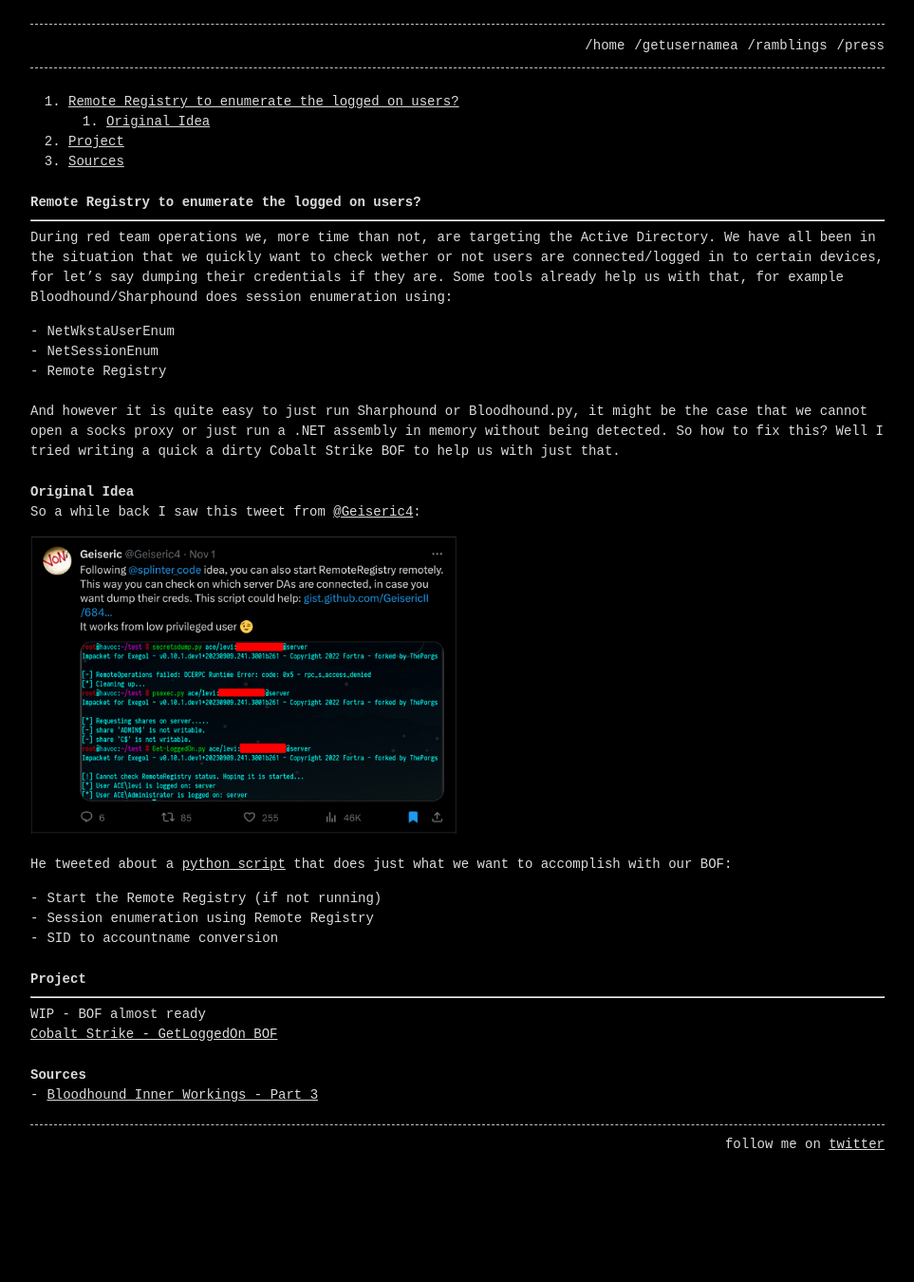
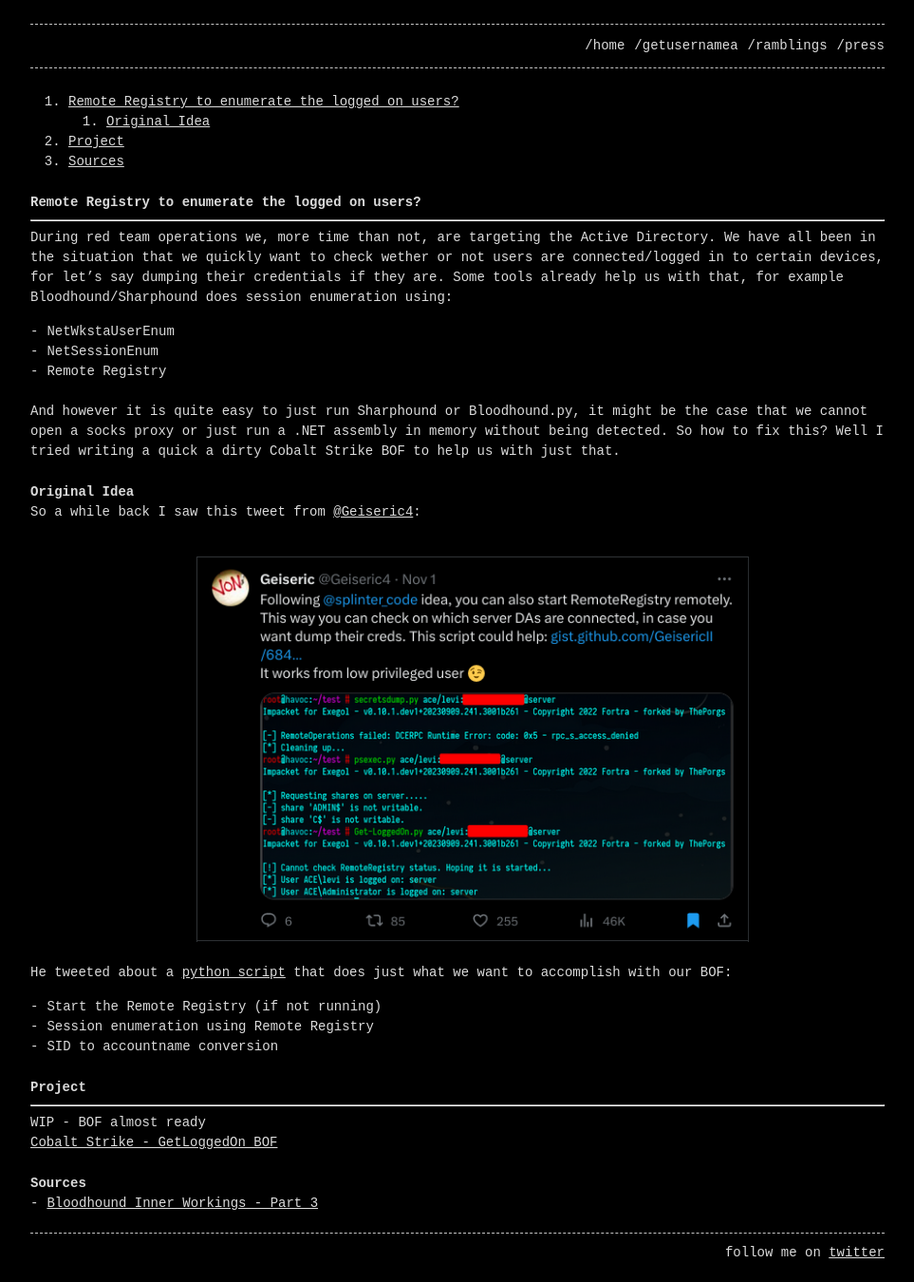
Before and after one commit to 0xSH4RKS/0xSH4RKS.github.io, a Jekyll site: the page built from _ramblings/getloggedon_bof.md, in a window 1280 px wide. Shown: the whole page at 95% size, without its empty margins (158-1121 px from the left). Built offline with Jekyll 4.4.1, drawn with Linux system fonts in a browser that asks for light colours; before the commit the page ends 1236 px from its top, so only the background shows below that.

Commit message:
press images fixed

```diff
--- a/_ramblings/getloggedon_bof.md
+++ b/_ramblings/getloggedon_bof.md
@@ -18,7 +18,9 @@
 
 So a while back I saw this tweet from <a href="https://twitter.com/Geiseric4">@Geiseric4</a>:
 
-<img src="../assets/getloggedonbof/tweet.png" width="50%">
+<p align="center">
+    <img src="../assets/getloggedonbof/tweet.png" width="65%">
+</p>
 
 He tweeted about a <a href="https://gist.github.com/GeisericII/6849bc86620c7a764d88502df5187bd0">python script</a> that does just what we want to accomplish with our BOF:
 
```
